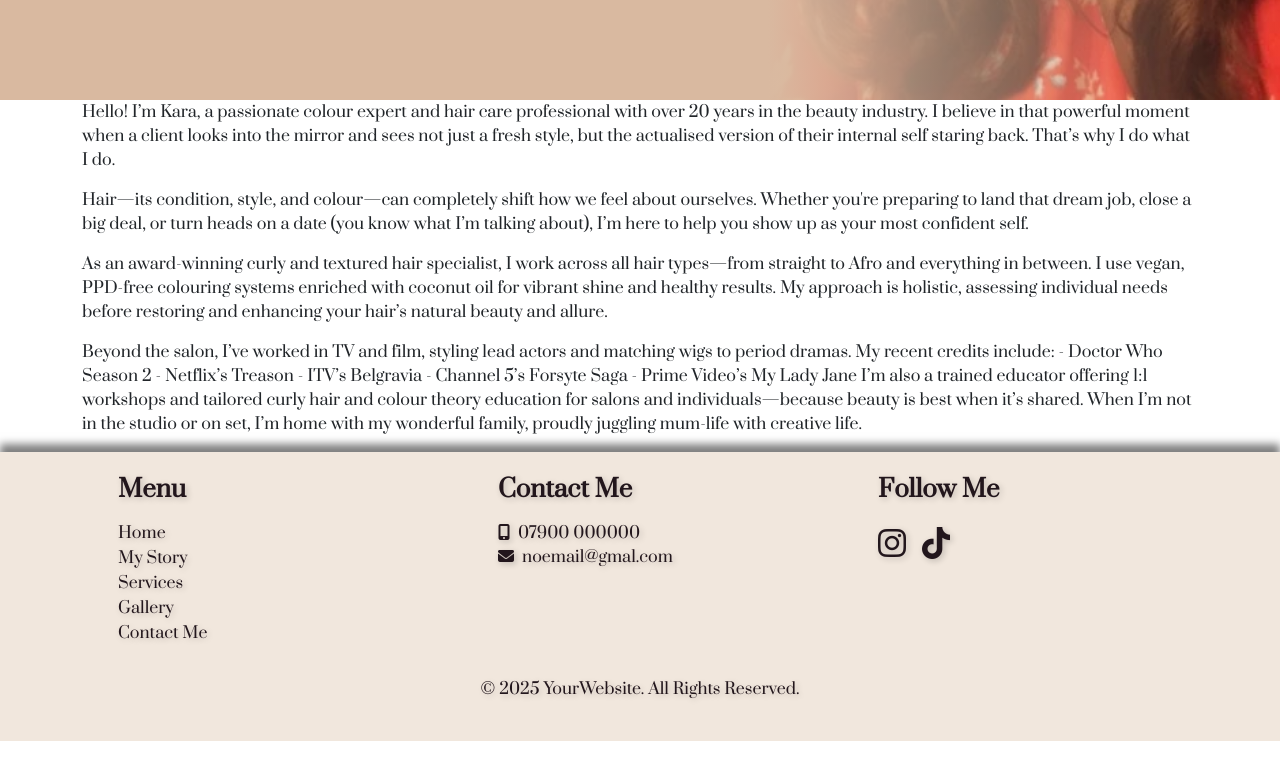
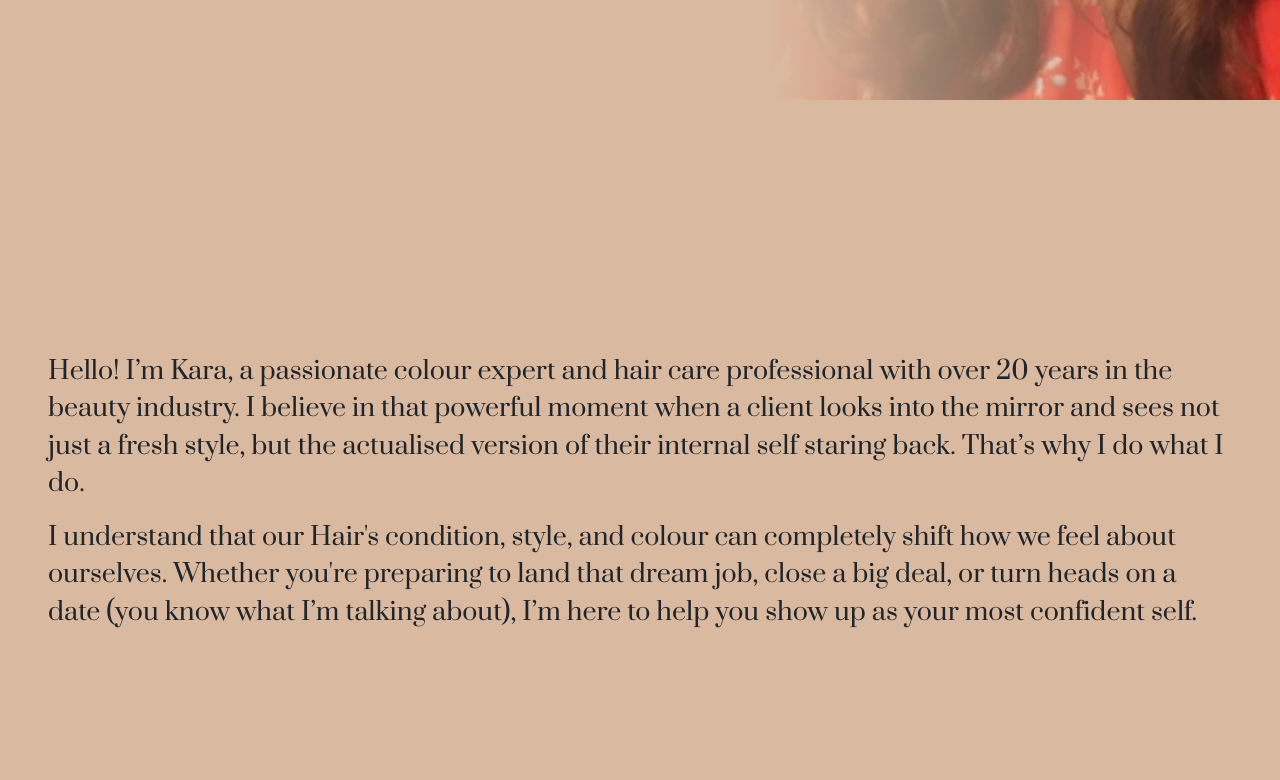
Before and after one commit to 2ndborn/karahair, a React (Create React App) app in the folder kara-app/: page /mystory in a window 1280 px wide. Shown: the part 1500-2280 px from the top of the page. Before the commit the page ends 2241 px from the top, so only its background shows below. Built offline with nearby package versions, Linux system fonts and the light colour scheme; a web font is replaced by a local one.

Commit message:
Amended the mystory section

```diff
--- a/kara-app/src/hooks/useDynamicColor.js
+++ b/kara-app/src/hooks/useDynamicColor.js
@@ -4,7 +4,7 @@ const useDynamicColor = () => {
     const location = useLocation();
     const getColor = (element) => {
         const colors = {
-            "/mystory": {navbar: "#d9b9a0", title: "#d9b9a0", footer: "#d9b9a0"},
+            "/mystory": {navbar: "rgba(217, 185, 160, 0.1)", title: "#d9b9a0", footer: "#d9b9a0"},
             default: {navbar: "transparent", title: "#f1e7dd", footer: "#f1e7dd"},
         }
         return colors[location.pathname]?.[element] || colors.default[element]
--- a/kara-app/src/pages/MyStoryPage.js
+++ b/kara-app/src/pages/MyStoryPage.js
@@ -53,9 +53,7 @@ const MyStoryPage = () => {
         </div>
       </div>
       <div className={styles.StoryContainer}>
-        <Container>
-          <Row>
-            <Col>
+        <div className={`${styles.AboutMeOne} p-5`}>
           <p>
             Hello! I’m Kara, a passionate colour expert and
             hair care professional with over 20 years in the
@@ -66,16 +64,14 @@ const MyStoryPage = () => {
             what I do.
           </p>
           <p>
-                Hair—its condition, style, and colour—can completely
+            I understand that our Hair's condition, style, and colour can completely
             shift how we feel about ourselves. Whether you're
             preparing to land that dream job, close a big deal,
             or turn heads on a date (you know what I’m talking about),
             I’m here to help you show up as your most confident self.
           </p>
-            </Col>
-          </Row>
-          <Row>
-            <Col>
+        </div>
+        <div className={`${styles.AboutMeTwo} p-5`}>
           <p>
             As an award-winning curly and textured hair specialist,
             I work across all hair types—from straight to Afro and
@@ -85,19 +81,19 @@ const MyStoryPage = () => {
             individual needs before restoring and enhancing your
             hair’s natural beauty and allure.
           </p>
-            </Col>
-          </Row>
-          <Row>
-            <Col>
+        </div>
+        <div className={`${styles.AboutMeOne} p-5`}>
           <p>
             Beyond the salon, I’ve worked in TV and film, styling
             lead actors and matching wigs to period dramas. My
             recent credits include:
-                - Doctor Who Season 2
-                - Netflix’s Treason
-                - ITV’s Belgravia
-                - Channel 5’s Forsyte Saga
-                - Prime Video’s My Lady Jane
+            <ul>
+              <li>Doctor Who Season 2</li>
+              <li>Netflix’s Treason</li>
+              <li>ITV’s Belgravia</li>
+              <li>Channel 5’s Forsyte Saga</li>
+              <li>Prime Video’s My Lady Jane</li>
+            </ul>
             I’m also a trained educator offering 1:1 workshops and
             tailored curly hair and colour theory education for
             salons and individuals—because beauty is best when it’s
@@ -105,9 +101,7 @@ const MyStoryPage = () => {
             with my wonderful family, proudly juggling mum-life with
             creative life.
           </p>
-            </Col>
-          </Row>
-        </Container>
+        </div>
       </div>
     {/* <section>
       <div className={styles.con}>
--- a/kara-app/src/styles/MyStory.module.css
+++ b/kara-app/src/styles/MyStory.module.css
@@ -12,6 +12,27 @@
 .StoryContainer {
     position: relative;
     z-index: 1;
+}
+
+.AboutMeOne {
+    display: flex;
+    height: 100vh;
+    flex-direction: column;
+    justify-content: center;
+    align-items: center;
+    background-color: #d9b9a0;
+}
+
+.AboutMeTwo {
+    display: flex;
+    height: 100vh;
+    flex-direction: column;
+    justify-content: center;
+    align-items: center;
+}
+
+.StoryContainer p {
+    font-size: 25px;
 }
 
 .TitleContainer {
```
Lines whose indentation alone changed are shown as unchanged.
